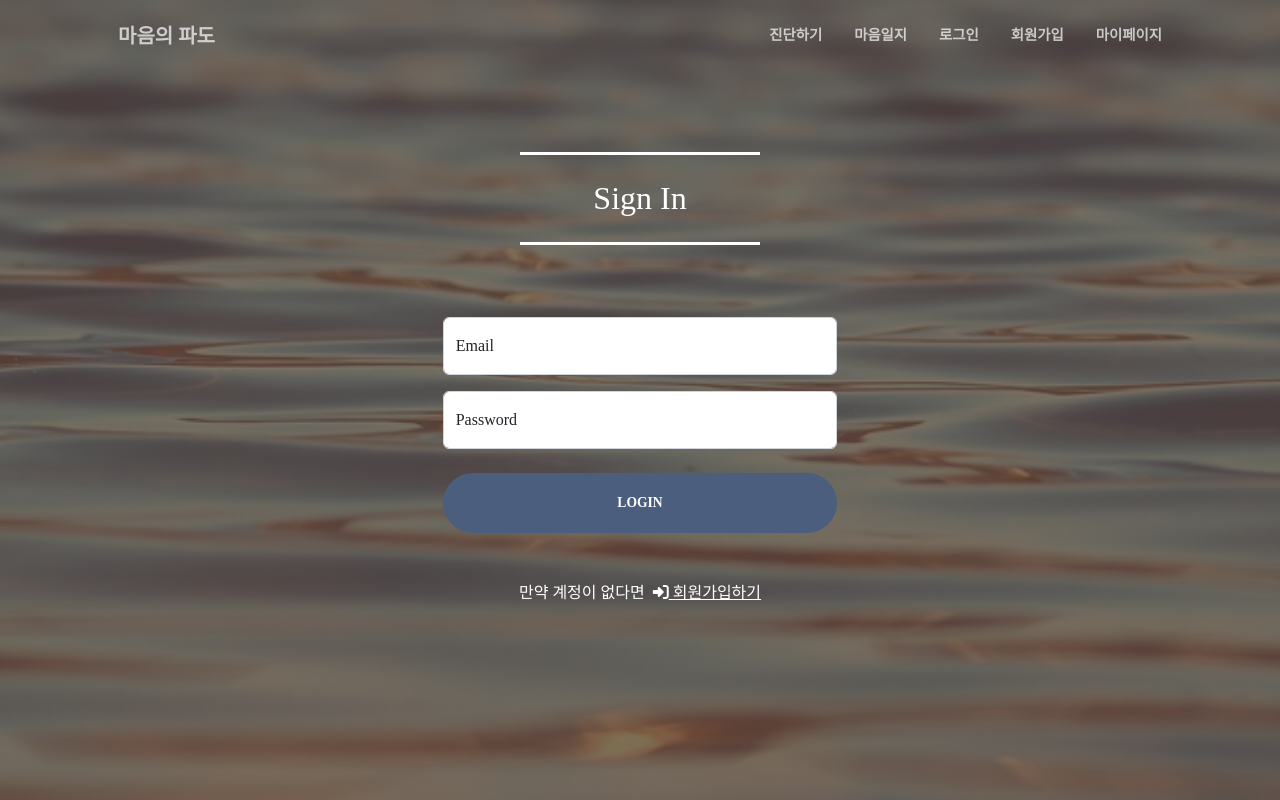
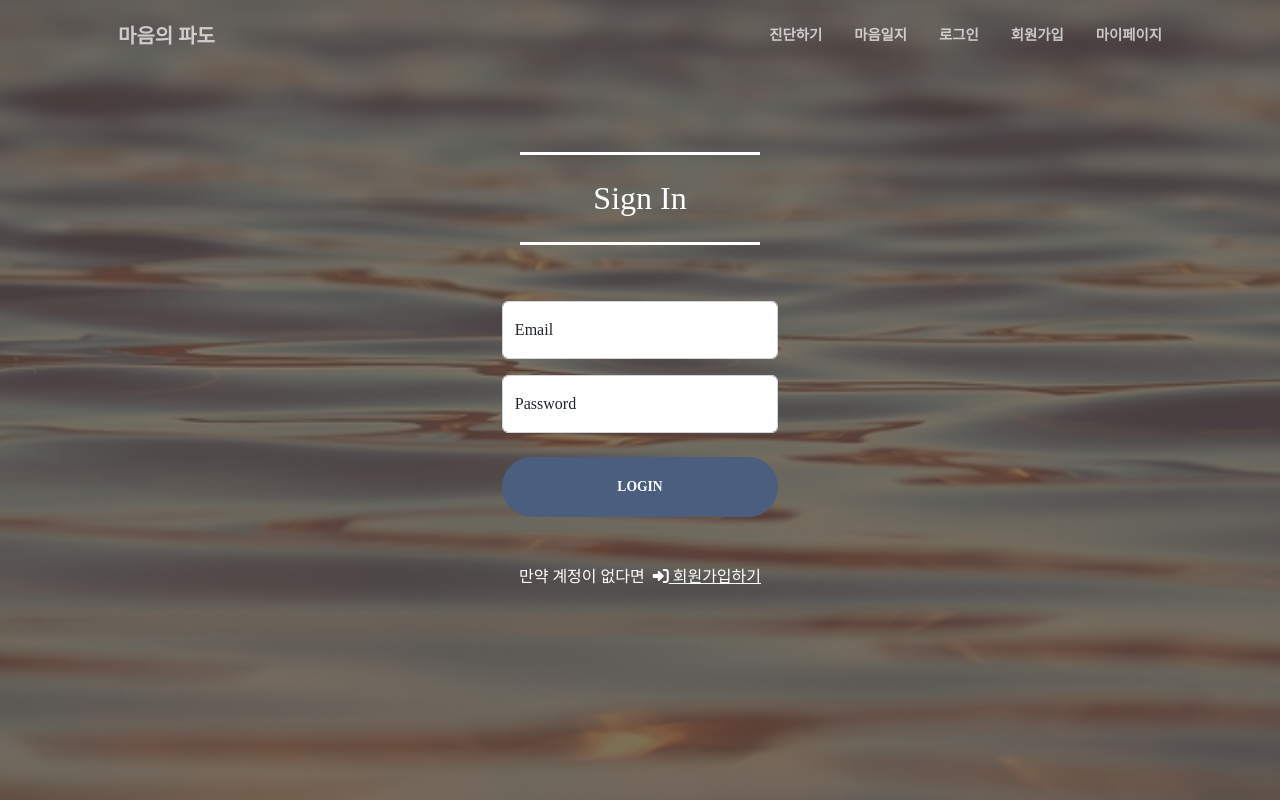
Before and after one commit to C2hazelnut/hotsix_mindwave, a React (Create React App) app: page /signin in a window 1280 px wide. Shown: the top 800 px of the page. Built offline with nearby package versions, Linux system fonts and the light colour scheme; a web font is replaced by a local one.

Commit message:
[fix]css수정

```diff
--- a/src/components/SignIn.jsx
+++ b/src/components/SignIn.jsx
@@ -39,13 +39,13 @@ const SignIn = () => {
       <section id="signin" className="mt-7">
         <hr className="sign-divider-light" />
         <h2 className="text-center mt-0 text-white">Sign In</h2>
-        <hr className="sign-divider-light  mb-5" />
+        <hr className="sign-divider-light" />
 
         <br />
 
-        <div className="row gx-4 gx-lg-5 justify-content-center mb-5">
+        <div className="row gx-4 gx-lg-5 justify-content-center mb-5 mt-2">
           <div className="col-lg-4">
-            <form id="login">
+            <form id="login" style={{ width: "70%", marginLeft:"15%"}}>
               {/* Email input */}
               <div className="form-floating mb-3">
                 <input
```
